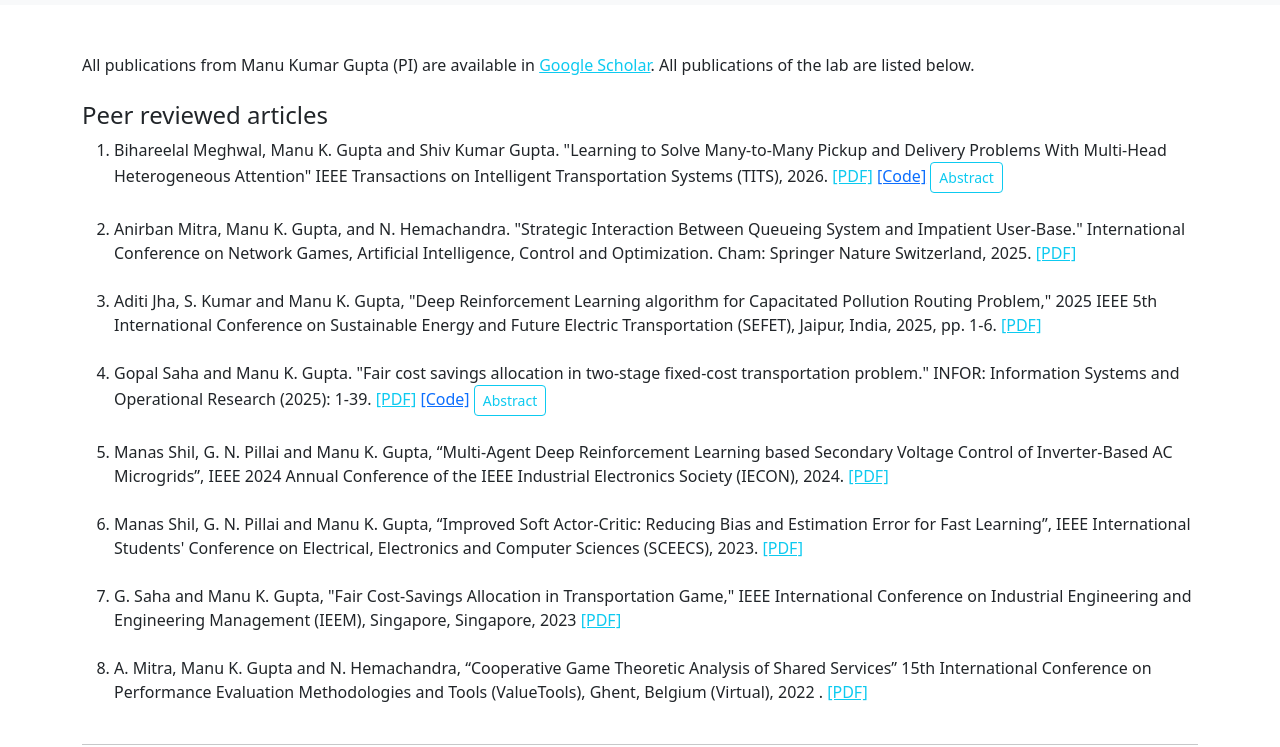
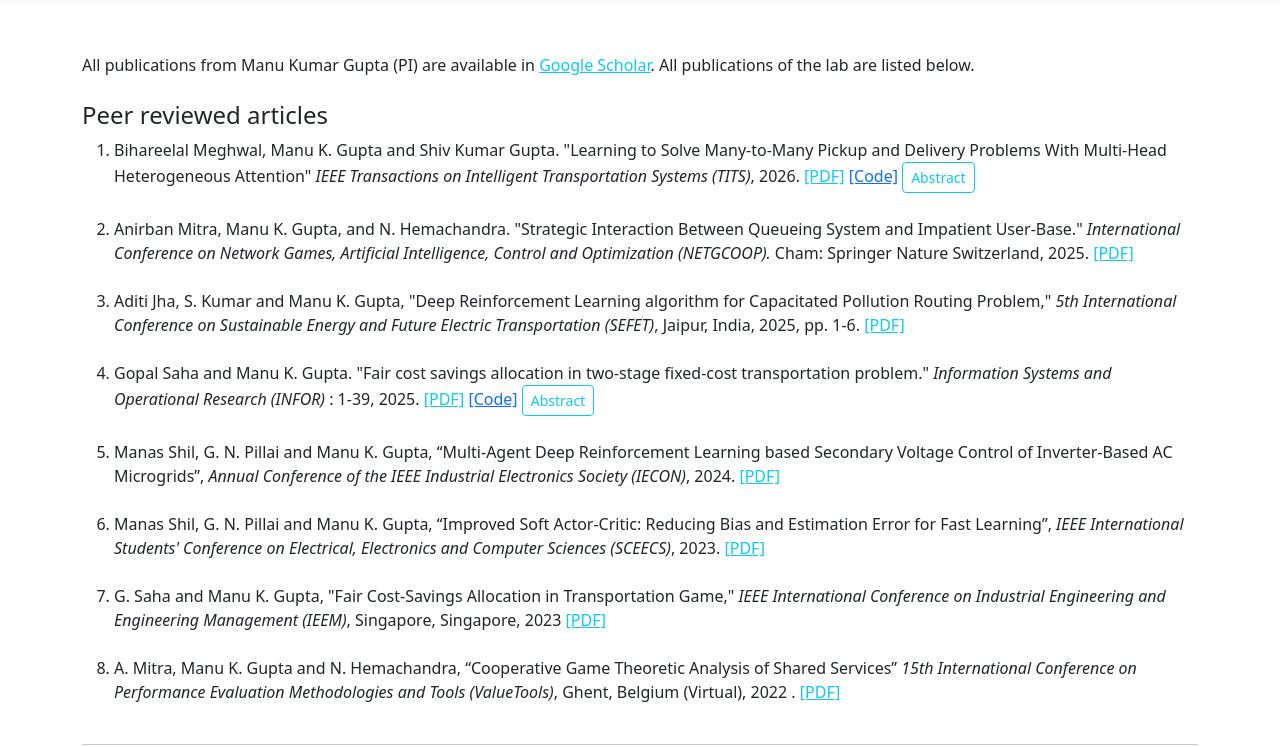
Before and after one commit to manugupta-or/AAAI-Lab, a website: page publications.html in a window 1280 px wide. Shown: the part 53-800 px from the top of the page. Drawn offline with nearby package versions, Linux system fonts and the light colour scheme.

Commit message:
update_news

```diff
--- a/publications.html
+++ b/publications.html
@@ -68,7 +68,7 @@
         <ol>
            <li>
           Bihareelal Meghwal, Manu K. Gupta and Shiv Kumar Gupta. "Learning to Solve Many-to-Many Pickup and Delivery Problems With Multi-Head
-          Heterogeneous Attention" IEEE Transactions on Intelligent Transportation Systems (TITS), 2026.
+          Heterogeneous Attention" <i>IEEE Transactions on Intelligent Transportation Systems (TITS)</i>, 2026.
           <a class="text-info" href="https://ieeexplore.ieee.org/document/11456439"> [PDF]</a> <a class="text-primary" href="https://github.com/
 biharee/HAP"> [Code]</a>
           <button class="btn btn-sm btn-outline-info abstract-toggle" data-bs-toggle="collapse" data-bs-target="#abs1" aria-expanded="false" aria-controls="abs1">Abstract</button>
@@ -81,19 +81,20 @@ biharee/HAP"> [Code]</a>
 
           <li>
           Anirban Mitra, Manu K. Gupta, and N. Hemachandra. "Strategic Interaction Between Queueing System and Impatient User-Base."
-          International Conference on Network Games, Artificial Intelligence, Control and Optimization. Cham: Springer Nature Switzerland, 2025.
+          <i>International Conference on Network Games, Artificial Intelligence, Control and Optimization (NETGCOOP).</i>
+          Cham: Springer Nature Switzerland, 2025.
           <a class="text-info" href="https://link.springer.com/chapter/10.1007/978-3-032-09315-8_14"> [PDF]</a>
           </li><br/>
           <li>
 
-          Aditi Jha, S. Kumar and Manu K. Gupta, "Deep Reinforcement Learning algorithm for Capacitated Pollution Routing Problem," 2025 IEEE 5th International Conference on Sustainable
-          Energy and Future Electric Transportation (SEFET), Jaipur, India, 2025, pp. 1-6.
+          Aditi Jha, S. Kumar and Manu K. Gupta, "Deep Reinforcement Learning algorithm for Capacitated Pollution Routing Problem," <i>5th International Conference on Sustainable
+          Energy and Future Electric Transportation (SEFET)</i>, Jaipur, India, 2025, pp. 1-6.
           <a class="text-info" href="https://ieeexplore.ieee.org/document/11255525"> [PDF]</a>
           </li>
           <br/>
 
           <li>
-          Gopal Saha and Manu K. Gupta. "Fair cost savings allocation in two-stage fixed-cost transportation problem." INFOR: Information Systems and Operational Research (2025): 1-39.
+          Gopal Saha and Manu K. Gupta. "Fair cost savings allocation in two-stage fixed-cost transportation problem." <i>Information Systems and Operational Research (INFOR)</i> : 1-39, 2025.
           <a class="text-info" href="https://www.tandfonline.com/doi/full/10.1080/03155986.2025.2567173"> [PDF]</a> <a class="text-primary" href="https://github.com/Gopal-iitr/Fair-cost-savings-allocation-in-two-stage-fixed-cost-transportation-problem"> [Code]</a>
           <button class="btn btn-sm btn-outline-info abstract-toggle" data-bs-toggle="collapse" data-bs-target="#abs1" aria-expanded="false" aria-controls="abs1">Abstract</button>
 <div id="abs1" class="collapse mt-2"> <div class="card card-body"> <!-- Put the abstract text here -->
@@ -117,7 +118,7 @@ biharee/HAP"> [Code]</a>
 
           <li>
             Manas Shil, G. N. Pillai and Manu K. Gupta, “Multi-Agent Deep Reinforcement Learning based Secondary Voltage Control of Inverter-Based AC Microgrids”,
-            IEEE  2024 Annual Conference of the IEEE Industrial Electronics Society (IECON), 2024.
+            <i>Annual Conference of the IEEE Industrial Electronics Society (IECON)</i>, 2024.
             <a class="text-info" href="https://ieeexplore.ieee.org/document/10063058"> [PDF]</a>
           </li>
            <br/>
@@ -126,16 +127,16 @@ biharee/HAP"> [Code]</a>
           <li>
             Manas Shil, G. N. Pillai and Manu K. Gupta, “Improved Soft
             Actor-Critic: Reducing Bias and Estimation Error for Fast Learning”,
-            IEEE International Students' Conference on
-            Electrical, Electronics and Computer Sciences (SCEECS), 2023.
+            <i>IEEE International Students' Conference on
+            Electrical, Electronics and Computer Sciences (SCEECS)</i>, 2023.
             <a class="text-info" href="https://ieeexplore.ieee.org/document/10063058"> [PDF]</a>
           </li>
             <br/>
 
           <li>
             G. Saha and Manu K. Gupta, "Fair Cost-Savings Allocation in
-            Transportation Game," IEEE International Conference on
-            Industrial Engineering and Engineering Management (IEEM), Singapore,
+            Transportation Game," <i>IEEE International Conference on
+            Industrial Engineering and Engineering Management (IEEM)</i>, Singapore,
             Singapore, 2023 <a class="text-info" href="https://ieeexplore.ieee.org/abstract/document/10406716"> [PDF]</a>
           </li>
             <br/>
@@ -143,8 +144,8 @@ biharee/HAP"> [Code]</a>
 
           <li>
             A. Mitra, Manu K. Gupta and N. Hemachandra, “Cooperative Game
-            Theoretic Analysis of Shared Services” 15th International Conference
-            on Performance Evaluation Methodologies and Tools (ValueTools),
+            Theoretic Analysis of Shared Services” <i>15th International Conference
+            on Performance Evaluation Methodologies and Tools (ValueTools)</i>,
             Ghent, Belgium (Virtual), 2022 .
 
             <a
```
Also changed, not shown: index.html (+12 -6 lines), old-news.html (+9 -0 lines).
